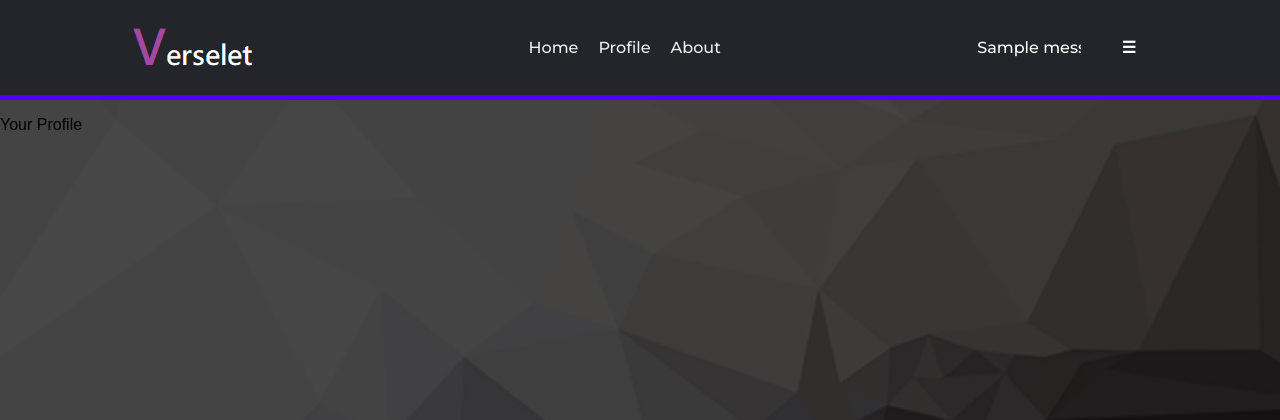
After one commit to kingjuno/Verselet-1, a Flask app: page /profile in a window 1280 px wide. The commit adds this page. Shown: the top 420 px of the page. Run offline with Flask 2, Linux system fonts and the light colour scheme; one stand-in notice (Sample message) is shown.

Commit message:
added nav bar welcome message

```diff
--- a/app.py
+++ b/app.py
@@ -26,16 +26,16 @@ def front():
         return render_template('front.html')
 
 
-@app.route('/login',methods=['GET', 'POST'])
+@app.route('/login', methods=['GET', 'POST'])
 def login():
     if request.method == "POST":
         df = pd.read_csv('user.csv')
         user = request.form.get("uname")
         password = request.form.get("psw")
         if df[df['User'] == user]['Pass'].values == password:
-            flash(f'you are logged in {user}')
+            flash(f'Welcome, {user}')
             session['user'] = user
-            return redirect(url_for('front'))
+            return redirect(url_for('user_profile'))
         else:
             flash('Incorrect username or password')
             return redirect(url_for('login'))
@@ -59,5 +59,10 @@ def register():
     return render_template('register.html')
 
 
+@app.route('/profile')
+def user_profile():
+    return render_template('profile.html')
+
+
 if __name__ == '__main__':
     app.run(debug=True)
--- a/templates/base.html
+++ b/templates/base.html
@@ -18,13 +18,20 @@
     <nav>
         <ul class="nav__links">
             <li><a href="\">Home</a></li>
-            <li><a href="\">Profile</a></li>
+            <li><a href="/profile">Profile</a></li>
             <li><a href="\">About</a></li>
         </ul>
     </nav>
 
     <a class="cta">
-        <div style="margin-top: -0.75%;" class="dropdown">
+        <div style="padding: 0px 10px; margin-left: 100%; color: white; display:inline;">
+            {% with messages = get_flashed_messages(with_categories=True) %}
+                {% for category, message in messages %}
+                    <div class="flash {{category}}">{{message}}</div>
+                {% endfor %}
+            {% endwith%}
+        </div>
+        <div style="padding-top: -0.8%; margin-left: -30%;" class="dropdown">
         <button class="dropbtn"><b>☰</b></button>
         <div class="dropdown-content">
             <a href="\">Settings</a>
--- a/templates/login.html
+++ b/templates/login.html
@@ -4,7 +4,6 @@
 {% block content %}
 
 <style>
-
   @import url('https://fonts.googleapis.com/css2?family=Roboto+Mono:wght@300&display=swap');
   @import url('https://fonts.googleapis.com/css2?family=Poppins:wght@200&display=swap');
   @import url('https://fonts.googleapis.com/css2?family=PT+Sans&display=swap');
@@ -14,9 +13,8 @@
     background-image: url({{ url_for('static', filename='bg.png') }});
     background-size: cover;
   }
+</style>
 
-
-</style>
 <div style="font-family: 'Poppins', sans-serif; padding: 16px; margin: auto; margin-top: 10%; width: 50%; padding: 10px; color: #D7D7D7;">
   <h1 style="color: white;">Sign in</h1>
   <hr>
--- /dev/null
+++ b/templates/profile.html
@@ -0,0 +1,20 @@
+{% extends 'base.html' %}
+{% block title %}Your Profile{% endblock %}
+
+{% block content %}
+
+<style>
+  @import url('https://fonts.googleapis.com/css2?family=Roboto+Mono:wght@300&display=swap');
+  @import url('https://fonts.googleapis.com/css2?family=Poppins:wght@200&display=swap');
+  @import url('https://fonts.googleapis.com/css2?family=PT+Sans&display=swap');
+  @import url('https://fonts.googleapis.com/css2?family=Work+Sans:wght@300&display=swap');
+
+  body{
+    background-image: url({{ url_for('static', filename='bg.png') }});
+    background-size: cover;
+  }
+</style>
+
+<p>Your Profile</p>
+
+{% endblock %}
--- a/templates/register.html
+++ b/templates/register.html
@@ -4,7 +4,6 @@
 {% block content %}
 
 <style>
-
   @import url('https://fonts.googleapis.com/css2?family=Roboto+Mono:wght@300&display=swap');
   @import url('https://fonts.googleapis.com/css2?family=Poppins:wght@200&display=swap');
   @import url('https://fonts.googleapis.com/css2?family=PT+Sans&display=swap');
@@ -14,9 +13,8 @@
     background-image: url({{ url_for('static', filename='bg.png') }});
     background-size: cover;
   }
+</style>
 
-
-</style>
 <h1>{% with messages = get_flashed_messages(with_categories=True) %}
       {% for category, message in messages %}
         <div class="flash {{category}}">{{message}}</div>
```
Also changed, not shown: templates/front.html (+3 -11 lines), 1 other file.
